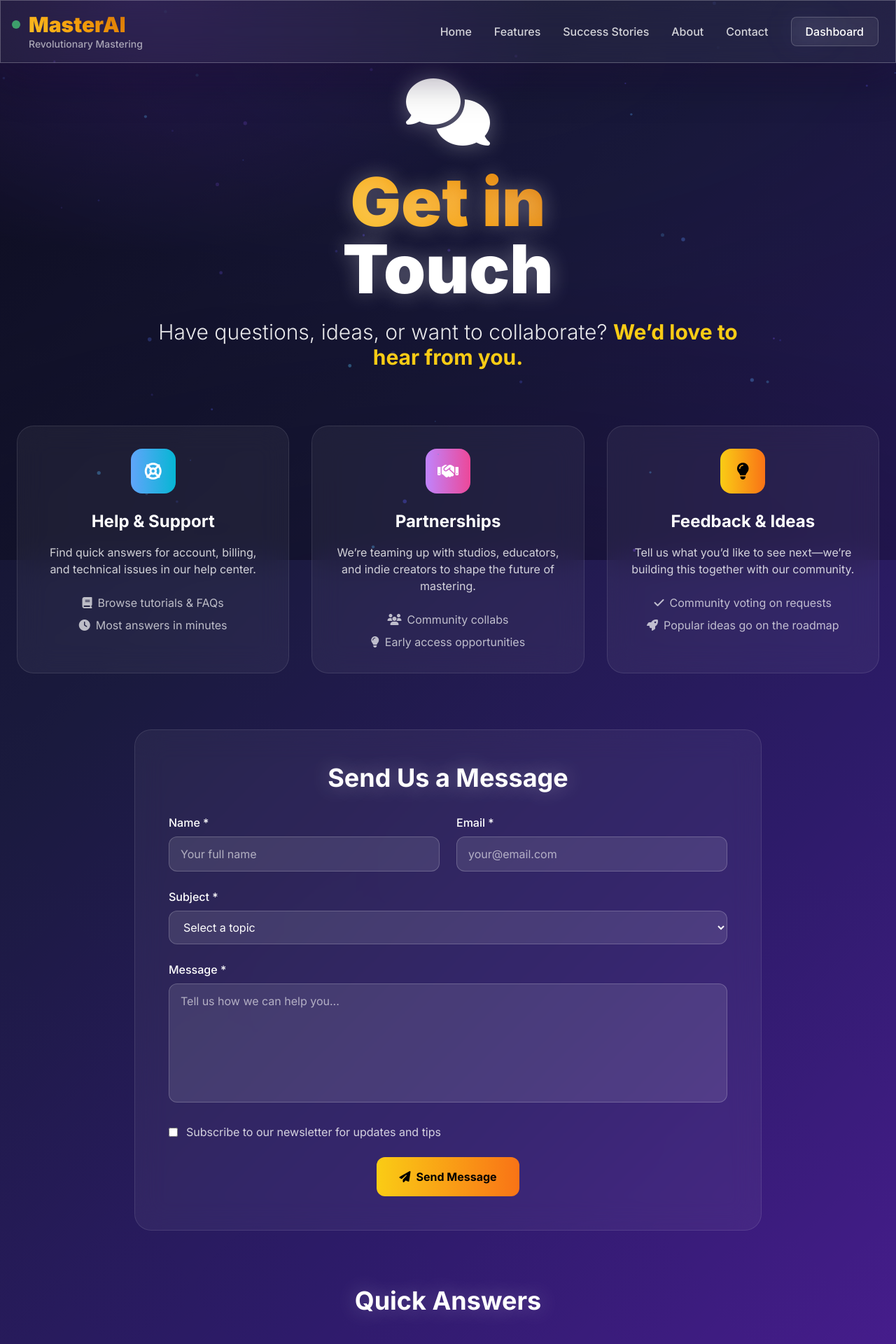
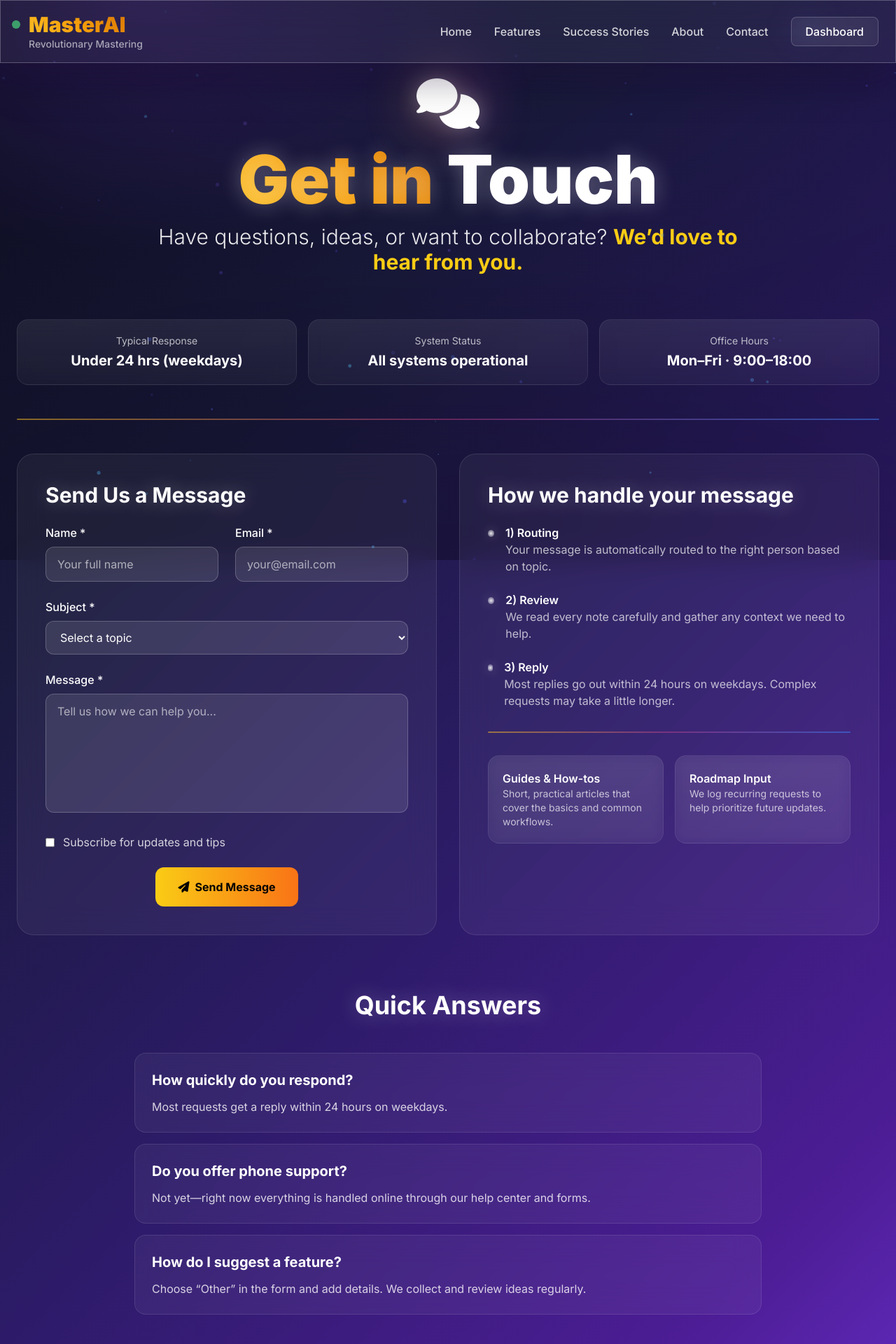
Before and after one commit to yvc0/new_ai_music, a Flask app: page /contact in a window 1280 px wide. Shown: the top 1920 px of the page at 70% size. Run offline with Flask 3, Linux system fonts and the light colour scheme; parts of the project's set-up code (start-up, migrations or seed data) failed here and were passed over; some libraries are stand-ins or nearby versions.

Commit message:
Update contact.html

```diff
--- a/templates/contact.html
+++ b/templates/contact.html
@@ -1,10 +1,11 @@
 {% extends "base.html" %}
 
-{% block title %}Contact - MasterAI Revolutionary AI Music Mastering{% endblock %}
+{% block title %}Contact - MasterAI Revolutionary AI Music Music Mastering{% endblock %}
 
 {% block content %}
 <div class="container mx-auto px-6 pt-8 pb-16">
-  <!-- Local styles to fix dropdown visibility -->
+
+  <!-- Local styles to fix dropdown visibility + unique page accents -->
   <style>
     /* Keep the closed select matching your dark UI */
     #contact-form select {
@@ -16,106 +17,157 @@
       color: #111 !important;
       background-color: #fff !important;
     }
+    /* Accent ribbons / dividers */
+    .divider-accent {
+      height: 2px;
+      background: linear-gradient(90deg, rgba(251,191,36,.5), rgba(236,72,153,.35), rgba(59,130,246,.5));
+      border-radius: 9999px;
+    }
+    .step-dot {
+      width: 10px; height: 10px; border-radius: 9999px;
+      background: radial-gradient(circle, rgba(255,255,255,.9), rgba(255,255,255,.1));
+      box-shadow: 0 0 16px rgba(255,255,255,.25);
+    }
+    .glass-soft {
+      background: linear-gradient(180deg, rgba(255,255,255,0.08), rgba(255,255,255,0.04));
+      border: 1px solid rgba(255,255,255,0.08);
+      backdrop-filter: blur(10px);
+    }
   </style>
 
-  <!-- Hero Section -->
-  <div class="text-center mb-20 slide-up">
-    <div class="float inline-block mb-8">
-      <i class="fas fa-comments text-white text-8xl text-glow"></i>
+  <!-- Hero -->
+  <div class="text-center mb-16 slide-up">
+    <div class="inline-block mb-6">
+      <div class="relative">
+        <div class="absolute inset-0 bg-gradient-to-r from-yellow-400 to-fuchsia-500 rounded-full blur-2xl opacity-25 animate-pulse"></div>
+        <i class="fas fa-comments text-white text-7xl relative z-10 text-glow"></i>
+      </div>
     </div>
-    <h1 class="text-6xl md:text-8xl font-black text-white mb-6 text-glow">
-      <span class="gradient-text">Get in</span><br>
-      Touch
+    <h1 class="text-6xl md:text-8xl font-black text-white mb-4 text-glow">
+      <span class="gradient-text">Get in</span> Touch
     </h1>
-    <p class="text-2xl md:text-3xl text-white/90 max-w-4xl mx-auto mb-12 font-light leading-relaxed">
+    <p class="text-2xl md:text-3xl text-white/90 max-w-4xl mx-auto font-light leading-relaxed">
       Have questions, ideas, or want to collaborate?
       <strong class="font-bold text-yellow-400">We’d love to hear from you.</strong>
     </p>
   </div>
 
-  <!-- Contact Options (no emails/phones) -->
-  <div class="grid grid-cols-1 md:grid-cols-3 gap-8 mb-20">
-    <div class="glass rounded-3xl p-8 text-center hover-lift">
-      <div class="w-16 h-16 bg-gradient-to-r from-blue-400 to-cyan-500 rounded-2xl flex items-center justify-center mx-auto mb-6">
-        <i class="fas fa-life-ring text-white text-2xl"></i>
-      </div>
-      <h3 class="text-2xl font-bold text-white mb-4">Help & Support</h3>
-      <p class="text-white/80 mb-6">Find quick answers for account, billing, and technical issues in our help center.</p>
-      <div class="space-y-2 text-white/70">
-        <div><i class="fas fa-book mr-2"></i>Browse tutorials & FAQs</div>
-        <div><i class="fas fa-clock mr-2"></i>Most answers in minutes</div>
-      </div>
+  <!-- Slim status bar (unique look, no contact details) -->
+  <div class="grid grid-cols-1 md:grid-cols-3 gap-4 mb-12">
+    <div class="glass-soft rounded-2xl p-5 text-center">
+      <div class="text-white/70 text-sm mb-1">Typical Response</div>
+      <div class="text-white font-bold text-xl">Under 24 hrs (weekdays)</div>
     </div>
-
-    <div class="glass rounded-3xl p-8 text-center hover-lift">
-      <div class="w-16 h-16 bg-gradient-to-r from-purple-400 to-pink-500 rounded-2xl flex items-center justify-center mx-auto mb-6">
-        <i class="fas fa-handshake text-white text-2xl"></i>
-      </div>
-      <h3 class="text-2xl font-bold text-white mb-4">Partnerships</h3>
-      <p class="text-white/80 mb-6">We’re teaming up with studios, educators, and indie creators to shape the future of mastering.</p>
-      <div class="space-y-2 text-white/70">
-        <div><i class="fas fa-users mr-2"></i>Community collabs</div>
-        <div><i class="fas fa-lightbulb mr-2"></i>Early access opportunities</div>
-      </div>
+    <div class="glass-soft rounded-2xl p-5 text-center">
+      <div class="text-white/70 text-sm mb-1">System Status</div>
+      <div class="text-white font-bold text-xl">All systems operational</div>
     </div>
-
-    <div class="glass rounded-3xl p-8 text-center hover-lift">
-      <div class="w-16 h-16 bg-gradient-to-r from-yellow-400 to-orange-500 rounded-2xl flex items-center justify-center mx-auto mb-6">
-        <i class="fas fa-lightbulb text-black text-2xl"></i>
-      </div>
-      <h3 class="text-2xl font-bold text-white mb-4">Feedback & Ideas</h3>
-      <p class="text-white/80 mb-6">Tell us what you’d like to see next—we’re building this together with our community.</p>
-      <div class="space-y-2 text-white/70">
-        <div><i class="fas fa-check mr-2"></i>Community voting on requests</div>
-        <div><i class="fas fa-rocket mr-2"></i>Popular ideas go on the roadmap</div>
-      </div>
+    <div class="glass-soft rounded-2xl p-5 text-center">
+      <div class="text-white/70 text-sm mb-1">Office Hours</div>
+      <div class="text-white font-bold text-xl">Mon–Fri · 9:00–18:00</div>
     </div>
   </div>
 
-  <!-- Contact Form -->
-  <div class="max-w-4xl mx-auto mb-20">
-    <div class="glass rounded-3xl p-12">
-      <h2 class="text-4xl font-bold text-white text-center mb-8 text-glow">Send Us a Message</h2>
+  <div class="divider-accent mb-12"></div>
+
+  <!-- Two-column: Form + Process -->
+  <div class="grid grid-cols-1 lg:grid-cols-2 gap-8 mb-20">
+    <!-- Contact Form -->
+    <div class="glass rounded-3xl p-10">
+      <h2 class="text-3xl font-bold text-white mb-6 text-glow">Send Us a Message</h2>
 
       <form class="space-y-6" id="contact-form">
         <div class="grid grid-cols-1 md:grid-cols-2 gap-6">
           <div>
             <label class="block text-white font-medium mb-2">Name *</label>
-            <input type="text" required class="w-full px-4 py-3 bg-white/10 border border-white/20 rounded-xl text-white placeholder-white/60 focus:outline-none focus:ring-2 focus:ring-yellow-400 focus:border-transparent" placeholder="Your full name">
+            <input type="text" required
+                   class="w-full px-4 py-3 bg-white/10 border border-white/20 rounded-xl text-white placeholder-white/60 focus:outline-none focus:ring-2 focus:ring-yellow-400 focus:border-transparent"
+                   placeholder="Your full name">
           </div>
           <div>
             <label class="block text-white font-medium mb-2">Email *</label>
-            <input type="email" required class="w-full px-4 py-3 bg-white/10 border border-white/20 rounded-xl text-white placeholder-white/60 focus:outline-none focus:ring-2 focus:ring-yellow-400 focus:border-transparent" placeholder="your@email.com">
+            <input type="email" required
+                   class="w-full px-4 py-3 bg-white/10 border border-white/20 rounded-xl text-white placeholder-white/60 focus:outline-none focus:ring-2 focus:ring-yellow-400 focus:border-transparent"
+                   placeholder="your@email.com">
           </div>
         </div>
 
         <div>
           <label class="block text-white font-medium mb-2">Subject *</label>
-          <select id="topic" required class="w-full px-4 py-3 bg-white/10 border border-white/20 rounded-xl text-white focus:outline-none focus:ring-2 focus:ring-yellow-400 focus:border-transparent">
+          <select id="topic" required
+                  class="w-full px-4 py-3 bg-white/10 border border-white/20 rounded-xl text-white focus:outline-none focus:ring-2 focus:ring-yellow-400 focus:border-transparent">
             <option value="" disabled selected>Select a topic</option>
-            <option value="support">Help & Support</option>
-            <option value="partnership">Partnerships</option>
-            <option value="feedback">Feedback & Ideas</option>
+            <option value="support">General support</option>
+            <option value="bug">Bug report</option>
+            <option value="partnership">Partnership</option>
+            <option value="press">Press / Media</option>
             <option value="other">Other</option>
           </select>
         </div>
 
         <div>
           <label class="block text-white font-medium mb-2">Message *</label>
-          <textarea required rows="6" class="w-full px-4 py-3 bg-white/10 border border-white/20 rounded-xl text-white placeholder-white/60 focus:outline-none focus:ring-2 focus:ring-yellow-400 focus:border-transparent resize-none" placeholder="Tell us how we can help you..."></textarea>
+          <textarea required rows="6"
+                    class="w-full px-4 py-3 bg-white/10 border border-white/20 rounded-xl text-white placeholder-white/60 focus:outline-none focus:ring-2 focus:ring-yellow-400 focus:border-transparent resize-none"
+                    placeholder="Tell us how we can help you..."></textarea>
         </div>
 
         <div class="flex items-center space-x-3">
           <input type="checkbox" id="newsletter" class="rounded">
-          <label for="newsletter" class="text-white/80">Subscribe to our newsletter for updates and tips</label>
+          <label for="newsletter" class="text-white/80">Subscribe for updates and tips</label>
         </div>
 
         <div class="text-center">
-          <button type="submit" class="bg-gradient-to-r from-yellow-400 to-orange-500 text-black px-8 py-4 rounded-xl font-bold hover:from-yellow-500 hover:to-orange-600 transition-all duration-300 transform hover:scale-105">
+          <button type="submit"
+                  class="bg-gradient-to-r from-yellow-400 to-orange-500 text-black px-8 py-4 rounded-xl font-bold hover:from-yellow-500 hover:to-orange-600 transition-all duration-300 transform hover:scale-105">
             <i class="fas fa-paper-plane mr-2"></i>Send Message
           </button>
         </div>
       </form>
+    </div>
+
+    <!-- Process / Visual column (replaces removed cards) -->
+    <div class="space-y-6">
+      <div class="glass rounded-3xl p-10 h-full">
+        <h3 class="text-3xl font-bold text-white mb-6 text-glow">How we handle your message</h3>
+
+        <div class="space-y-6">
+          <div class="flex items-start space-x-4">
+            <div class="step-dot mt-2"></div>
+            <div>
+              <div class="text-white font-semibold">1) Routing</div>
+              <div class="text-white/70">Your message is automatically routed to the right person based on topic.</div>
+            </div>
+          </div>
+          <div class="flex items-start space-x-4">
+            <div class="step-dot mt-2"></div>
+            <div>
+              <div class="text-white font-semibold">2) Review</div>
+              <div class="text-white/70">We read every note carefully and gather any context we need to help.</div>
+            </div>
+          </div>
+          <div class="flex items-start space-x-4">
+            <div class="step-dot mt-2"></div>
+            <div>
+              <div class="text-white font-semibold">3) Reply</div>
+              <div class="text-white/70">Most replies go out within 24 hours on weekdays. Complex requests may take a little longer.</div>
+            </div>
+          </div>
+        </div>
+
+        <div class="divider-accent my-8"></div>
+
+        <div class="grid grid-cols-1 sm:grid-cols-2 gap-4">
+          <div class="glass-soft rounded-2xl p-5">
+            <div class="text-white font-semibold">Guides & How-tos</div>
+            <div class="text-white/70 text-sm">Short, practical articles that cover the basics and common workflows.</div>
+          </div>
+          <div class="glass-soft rounded-2xl p-5">
+            <div class="text-white font-semibold">Roadmap Input</div>
+            <div class="text-white/70 text-sm">We log recurring requests to help prioritize future updates.</div>
+          </div>
+        </div>
+      </div>
     </div>
   </div>
 
@@ -133,23 +185,11 @@
       </div>
       <div class="glass rounded-2xl p-6">
         <h3 class="text-xl font-bold text-white mb-3">How do I suggest a feature?</h3>
-        <p class="text-white/80">Use the “Feedback & Ideas” option above—popular requests move to our public roadmap.</p>
+        <p class="text-white/80">Choose “Other” in the form and add details. We collect and review ideas regularly.</p>
       </div>
     </div>
   </div>
 
-  <!-- CTA -->
-  <div class="text-center">
-    <div class="glass rounded-3xl p-12 glow">
-      <h2 class="text-4xl font-bold text-white mb-6 text-glow">Ready to Get Started?</h2>
-      <p class="text-xl text-white/80 mb-8 max-w-2xl mx-auto">
-        Don’t wait for replies—try MasterAI right now and hear the results yourself.
-      </p>
-      <a href="/" class="bg-gradient-to-r from-yellow-400 via-orange-500 to-red-500 text-black px-12 py-6 rounded-2xl hover:from-yellow-500 hover:via-orange-600 hover:to-red-600 transition-all duration-300 font-black text-xl shadow-2xl transform hover:scale-105 glow inline-block">
-        <i class="fas fa-rocket mr-3"></i>Try MasterAI Free
-      </a>
-    </div>
-  </div>
 </div>
 
 <script>
@@ -169,7 +209,8 @@ document.getElementById('contact-form').addEventListener('submit', function(e) {
       button.disabled = false;
       button.className = button.className.replace('from-green-500 to-emerald-600', 'from-yellow-400 to-orange-500');
       this.reset();
-      document.getElementById('topic').selectedIndex = 0; // reset placeholder
+      const topic = document.getElementById('topic');
+      if (topic) topic.selectedIndex = 0; // reset placeholder
     }, 3000);
   }, 2000);
 });
```
